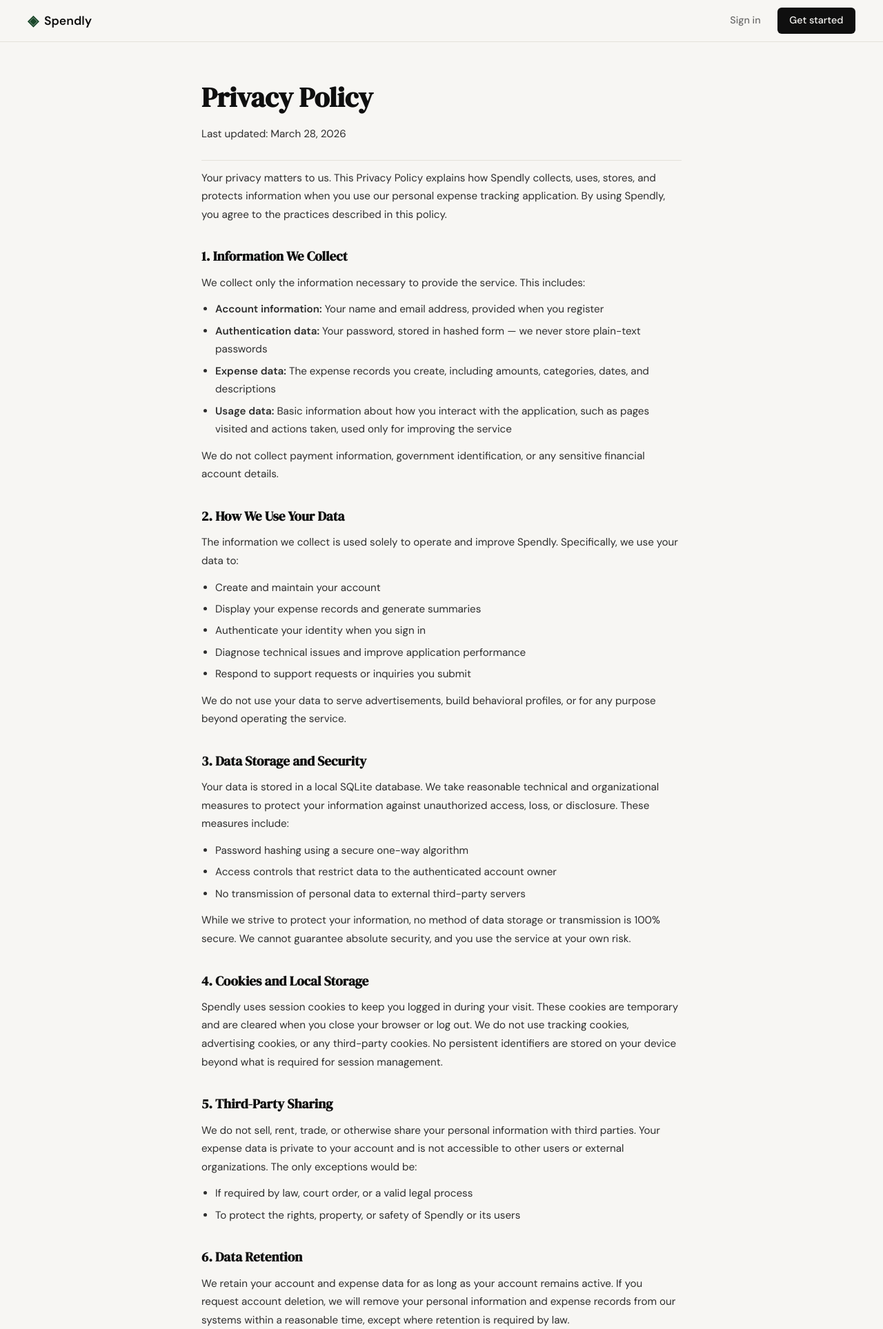
After one commit to premkumar027/spendly, a Flask app: page /privacy in a window 1280 px wide. The commit adds this page. Shown: the top 1927 px of the page at 69% size. Run offline with Flask 3, Linux system fonts and the light colour scheme.

Commit message:
Add two pages 'Terms and Conditions' and 'Privacy Policy'

```diff
--- a/app.py
+++ b/app.py
@@ -20,6 +20,16 @@ def register():
 @app.route("/login")
 def login():
     return render_template("login.html")
+
+
+@app.route("/terms")
+def terms():
+    return render_template("terms.html")
+
+
+@app.route("/privacy")
+def privacy():
+    return render_template("privacy.html")
 
 
 # ------------------------------------------------------------------ #
--- a/static/css/style.css
+++ b/static/css/style.css
@@ -49,6 +49,9 @@ body {
     font-size: 1rem;
     line-height: 1.6;
     -webkit-font-smoothing: antialiased;
+    display: flex;
+    flex-direction: column;
+    min-height: 100vh;
 }
 
 a { color: inherit; text-decoration: none; }
@@ -117,7 +120,7 @@ a { color: inherit; text-decoration: none; }
 /* Main                                                                */
 /* ------------------------------------------------------------------ */
 
-.main-content { min-height: calc(100vh - 60px - 100px); }
+.main-content { flex: 1; }
 
 /* ------------------------------------------------------------------ */
 /* Hero                                                                */
@@ -373,7 +376,7 @@ a { color: inherit; text-decoration: none; }
 /* ------------------------------------------------------------------ */
 
 .auth-section {
-    min-height: calc(100vh - 60px - 100px);
+    min-height: calc(100vh - 120px);
     display: flex;
     align-items: center;
     justify-content: center;
@@ -482,29 +485,90 @@ a { color: inherit; text-decoration: none; }
 /* ------------------------------------------------------------------ */
 
 .footer {
-    background: var(--ink);
-    color: var(--paper);
-    padding: 2.5rem 2rem;
+    background: var(--paper-warm);
+    border-top: 1px solid var(--border);
+    padding: 1.25rem 2rem;
     text-align: center;
 }
 
 .footer-inner {
+    max-width: var(--max-width);
+    margin: 0 auto;
     display: flex;
     flex-direction: column;
     align-items: center;
     gap: 0.4rem;
 }
 
-.footer .brand-icon { color: var(--accent-2); font-size: 1.5rem; }
-
-.footer-name {
-    font-weight: 600;
-    font-size: 1rem;
+.footer-copy {
+    font-size: 0.75rem;
+    color: var(--ink-faint);
 }
 
-.footer-copy {
-    font-size: 0.8rem;
+.footer-links {
+    display: flex;
+    align-items: center;
+    gap: 0.6rem;
+    font-size: 0.75rem;
+}
+
+.footer-link {
+    color: var(--ink-muted);
+    transition: color 0.2s;
+}
+
+.footer-link:hover { color: var(--accent); }
+
+.footer-sep { color: var(--ink-faint); }
+
+/* ------------------------------------------------------------------ */
+/* Legal pages (Terms & Privacy)                                       */
+/* ------------------------------------------------------------------ */
+
+.legal-section {
+    padding: 3rem 2rem 4rem;
+    max-width: 760px;
+    margin: 0 auto;
+}
+
+.legal-title {
+    font-family: var(--font-display);
+    font-size: clamp(1.75rem, 4vw, 2.5rem);
+    color: var(--ink);
+    margin-bottom: 0.5rem;
+}
+
+.legal-meta {
+    font-size: 0.85rem;
     color: var(--ink-faint);
+    margin-bottom: 2.5rem;
+    padding-bottom: 1.5rem;
+    border-bottom: 1px solid var(--border);
+}
+
+.legal-section h2 {
+    font-family: var(--font-display);
+    font-size: 1.2rem;
+    color: var(--ink);
+    margin: 2rem 0 0.6rem;
+}
+
+.legal-section p {
+    font-size: 0.95rem;
+    color: var(--ink-soft);
+    line-height: 1.75;
+    margin-bottom: 0.75rem;
+}
+
+.legal-section ul {
+    margin: 0.5rem 0 0.75rem 1.25rem;
+}
+
+.legal-section ul li {
+    font-size: 0.95rem;
+    color: var(--ink-soft);
+    line-height: 1.75;
+    margin-bottom: 0.3rem;
 }
 
 /* ------------------------------------------------------------------ */
--- a/templates/base.html
+++ b/templates/base.html
@@ -31,9 +31,12 @@
 
     <footer class="footer">
         <div class="footer-inner">
-            <span class="brand-icon">◈</span>
-            <span class="footer-name">Spendly</span>
-            <p class="footer-copy">Track every rupee. Own your finances.</p>
+            <p class="footer-copy">© 2026 Expense Tracker. All rights reserved.</p>
+            <div class="footer-links">
+                <a href="{{ url_for('terms') }}" class="footer-link">Terms and Conditions</a>
+                <span class="footer-sep">·</span>
+                <a href="{{ url_for('privacy') }}" class="footer-link">Privacy Policy</a>
+            </div>
         </div>
     </footer>
 
--- /dev/null
+++ b/templates/privacy.html
@@ -0,0 +1,77 @@
+{% extends "base.html" %}
+
+{% block title %}Privacy Policy — Spendly{% endblock %}
+
+{% block content %}
+
+<section class="legal-section">
+
+    <h1 class="legal-title">Privacy Policy</h1>
+    <p class="legal-meta">Last updated: March 28, 2026</p>
+
+    <p>Your privacy matters to us. This Privacy Policy explains how Spendly collects, uses, stores, and protects information when you use our personal expense tracking application. By using Spendly, you agree to the practices described in this policy.</p>
+
+    <h2>1. Information We Collect</h2>
+    <p>We collect only the information necessary to provide the service. This includes:</p>
+    <ul>
+        <li><strong>Account information:</strong> Your name and email address, provided when you register</li>
+        <li><strong>Authentication data:</strong> Your password, stored in hashed form — we never store plain-text passwords</li>
+        <li><strong>Expense data:</strong> The expense records you create, including amounts, categories, dates, and descriptions</li>
+        <li><strong>Usage data:</strong> Basic information about how you interact with the application, such as pages visited and actions taken, used only for improving the service</li>
+    </ul>
+    <p>We do not collect payment information, government identification, or any sensitive financial account details.</p>
+
+    <h2>2. How We Use Your Data</h2>
+    <p>The information we collect is used solely to operate and improve Spendly. Specifically, we use your data to:</p>
+    <ul>
+        <li>Create and maintain your account</li>
+        <li>Display your expense records and generate summaries</li>
+        <li>Authenticate your identity when you sign in</li>
+        <li>Diagnose technical issues and improve application performance</li>
+        <li>Respond to support requests or inquiries you submit</li>
+    </ul>
+    <p>We do not use your data to serve advertisements, build behavioral profiles, or for any purpose beyond operating the service.</p>
+
+    <h2>3. Data Storage and Security</h2>
+    <p>Your data is stored in a local SQLite database. We take reasonable technical and organizational measures to protect your information against unauthorized access, loss, or disclosure. These measures include:</p>
+    <ul>
+        <li>Password hashing using a secure one-way algorithm</li>
+        <li>Access controls that restrict data to the authenticated account owner</li>
+        <li>No transmission of personal data to external third-party servers</li>
+    </ul>
+    <p>While we strive to protect your information, no method of data storage or transmission is 100% secure. We cannot guarantee absolute security, and you use the service at your own risk.</p>
+
+    <h2>4. Cookies and Local Storage</h2>
+    <p>Spendly uses session cookies to keep you logged in during your visit. These cookies are temporary and are cleared when you close your browser or log out. We do not use tracking cookies, advertising cookies, or any third-party cookies. No persistent identifiers are stored on your device beyond what is required for session management.</p>
+
+    <h2>5. Third-Party Sharing</h2>
+    <p>We do not sell, rent, trade, or otherwise share your personal information with third parties. Your expense data is private to your account and is not accessible to other users or external organizations. The only exceptions would be:</p>
+    <ul>
+        <li>If required by law, court order, or a valid legal process</li>
+        <li>To protect the rights, property, or safety of Spendly or its users</li>
+    </ul>
+
+    <h2>6. Data Retention</h2>
+    <p>We retain your account and expense data for as long as your account remains active. If you request account deletion, we will remove your personal information and expense records from our systems within a reasonable time, except where retention is required by law.</p>
+
+    <h2>7. Your Rights</h2>
+    <p>You have the following rights with respect to your personal data:</p>
+    <ul>
+        <li><strong>Access:</strong> You can view all expense data stored in your account at any time by logging in</li>
+        <li><strong>Correction:</strong> You can edit or update your expense records and account details within the application</li>
+        <li><strong>Deletion:</strong> You can delete individual expense records or request full account deletion by contacting us</li>
+        <li><strong>Portability:</strong> You may request an export of your data in a structured format</li>
+    </ul>
+
+    <h2>8. Children's Privacy</h2>
+    <p>Spendly is not directed at children under the age of 13. We do not knowingly collect personal information from anyone under 13. If you believe a child under 13 has provided us with personal information, please contact us and we will promptly delete it.</p>
+
+    <h2>9. Changes to This Policy</h2>
+    <p>We may update this Privacy Policy from time to time. When changes are made, the "Last updated" date at the top of this page will be revised. We encourage you to review this policy periodically. Continued use of the service after changes are posted constitutes your acceptance of the updated policy.</p>
+
+    <h2>10. Contact</h2>
+    <p>If you have questions, concerns, or requests related to this Privacy Policy or your personal data, please contact us through the support channel available within the application. We will respond to all reasonable requests in a timely manner.</p>
+
+</section>
+
+{% endblock %}
```
Also changed, not shown: templates/terms.html (added, +54 -0 lines).
